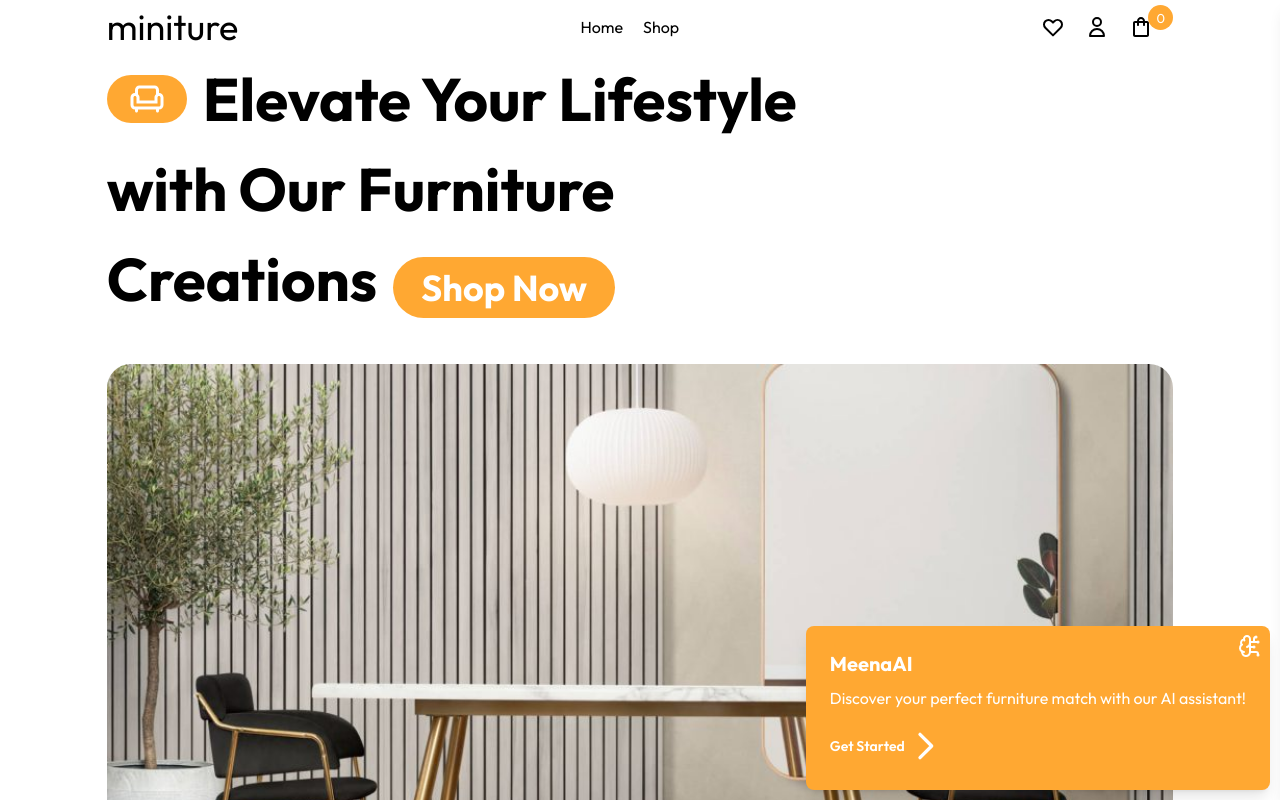
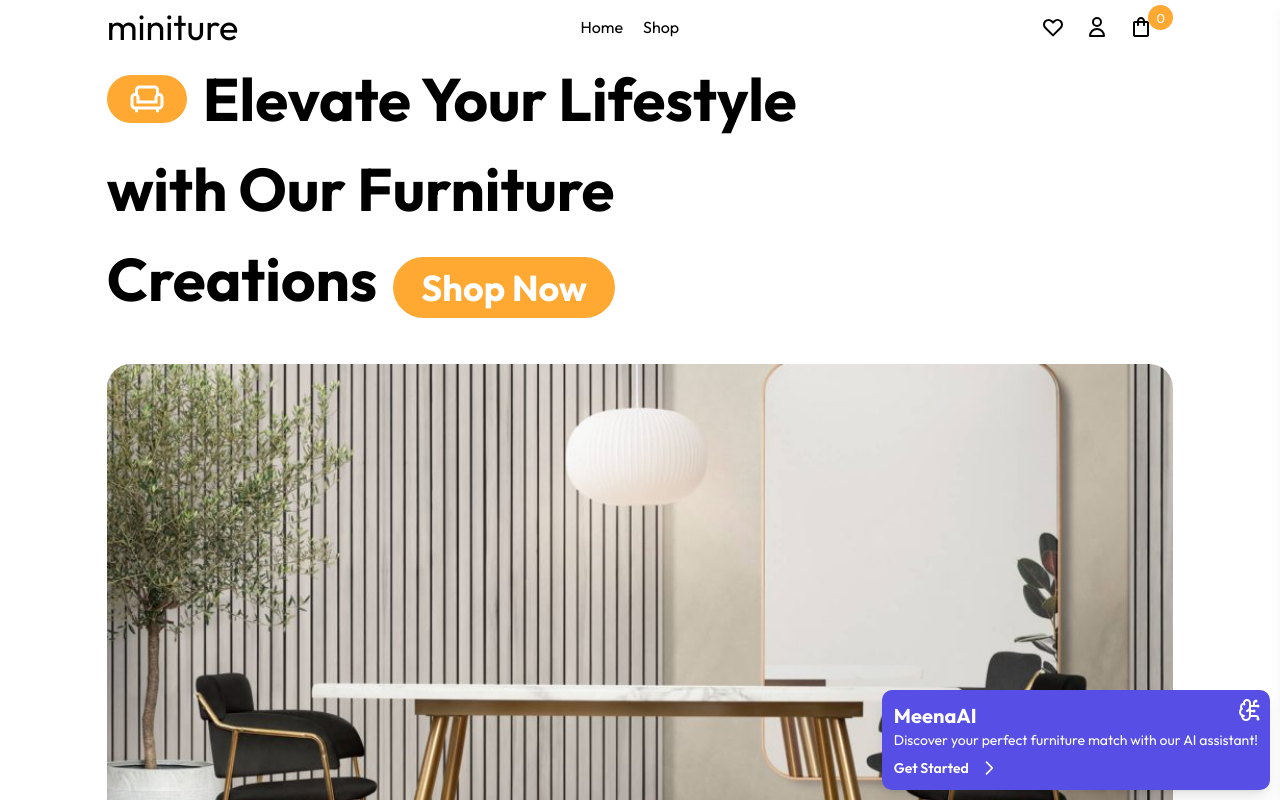
Before and after one commit to ErnestGaisie/miniture, a React (Create React App) app: page / in a window 1280 px wide. Shown: the top 800 px of the page. Built offline with nearby package versions, Linux system fonts and the light colour scheme.

Commit message:
Bottom right modal update

```diff
--- a/src/components/BottomRightModal.js
+++ b/src/components/BottomRightModal.js
@@ -26,9 +26,10 @@ export const BottomRightModal = ({ isOpen, onClose, onClick }) => {
         isOpen ? "translate-y-0 opacity-100" : "translate-y-full opacity-0"
       }`}
       style={{
-        backgroundColor: "#ffa832",
+        backgroundColor: "#574FE5",
         bottom: "10px",
         right: "10px",
+        borderRadius: "10px",
         transition:
           "transform 0.2s ease-in-out, background-color 0.2s ease-in-out",
       }}
@@ -38,12 +39,12 @@ export const BottomRightModal = ({ isOpen, onClose, onClick }) => {
       tabIndex={0}
       aria-label="Shop furniture with AI"
     >
-      <div className="relative p-6">
+      <div className="relative p-3">
         <div className="absolute top-0 right-0 mt-2 mr-2">
           <BrainCircuit size={24} className="text-indigo-200 animate-pulse" />
         </div>
-        <h3 className="text-xl font-bold mb-2">MeenaAI</h3>
-        <p className="text-indigo-100 mb-4">
+        <h3 className="text-xl font-bold mb-1">MeenaAI</h3>
+        <p className="text-indigo-100 text-sm mb-2">
           Discover your perfect furniture match with our AI assistant!
         </p>
         <div className="flex items-center space-x-2">
@@ -52,7 +53,7 @@ export const BottomRightModal = ({ isOpen, onClose, onClick }) => {
             xmlns="http://www.w3.org/2000/svg"
             className="h-4 w-4"
             style={{
-              height: "40px",
+              height: "20px",
               width: "40px",
             }}
             fill="none"
@@ -68,7 +69,6 @@ export const BottomRightModal = ({ isOpen, onClose, onClick }) => {
           </svg>
         </div>
       </div>
-      <div className="absolute bottom-0 left-0 right-0 h-1 bg-gradient-to-r from-pink-500 via-red-500 to-yellow-500 animate-gradient-x"></div>
     </motion.div>
   );
 };
```
